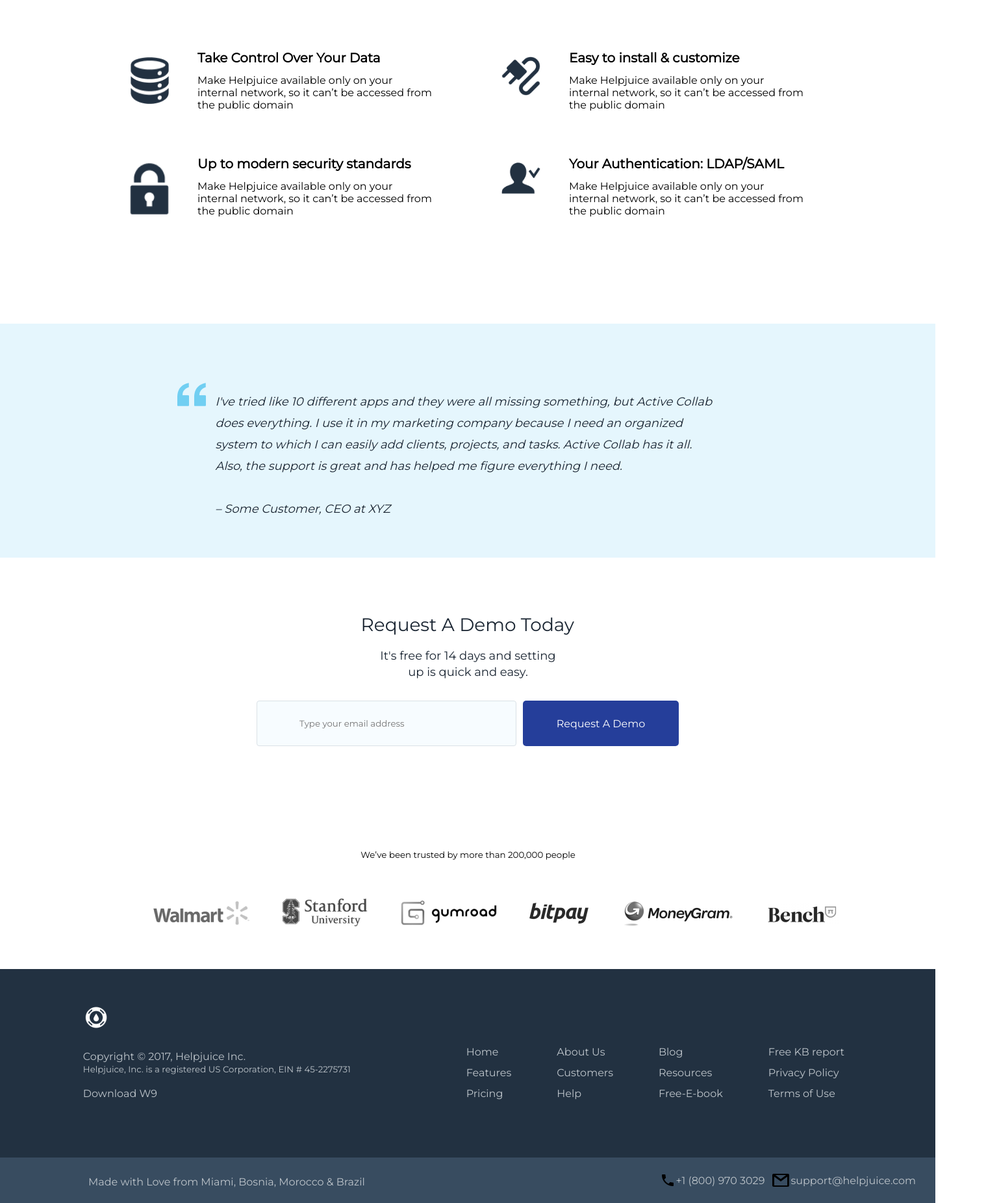
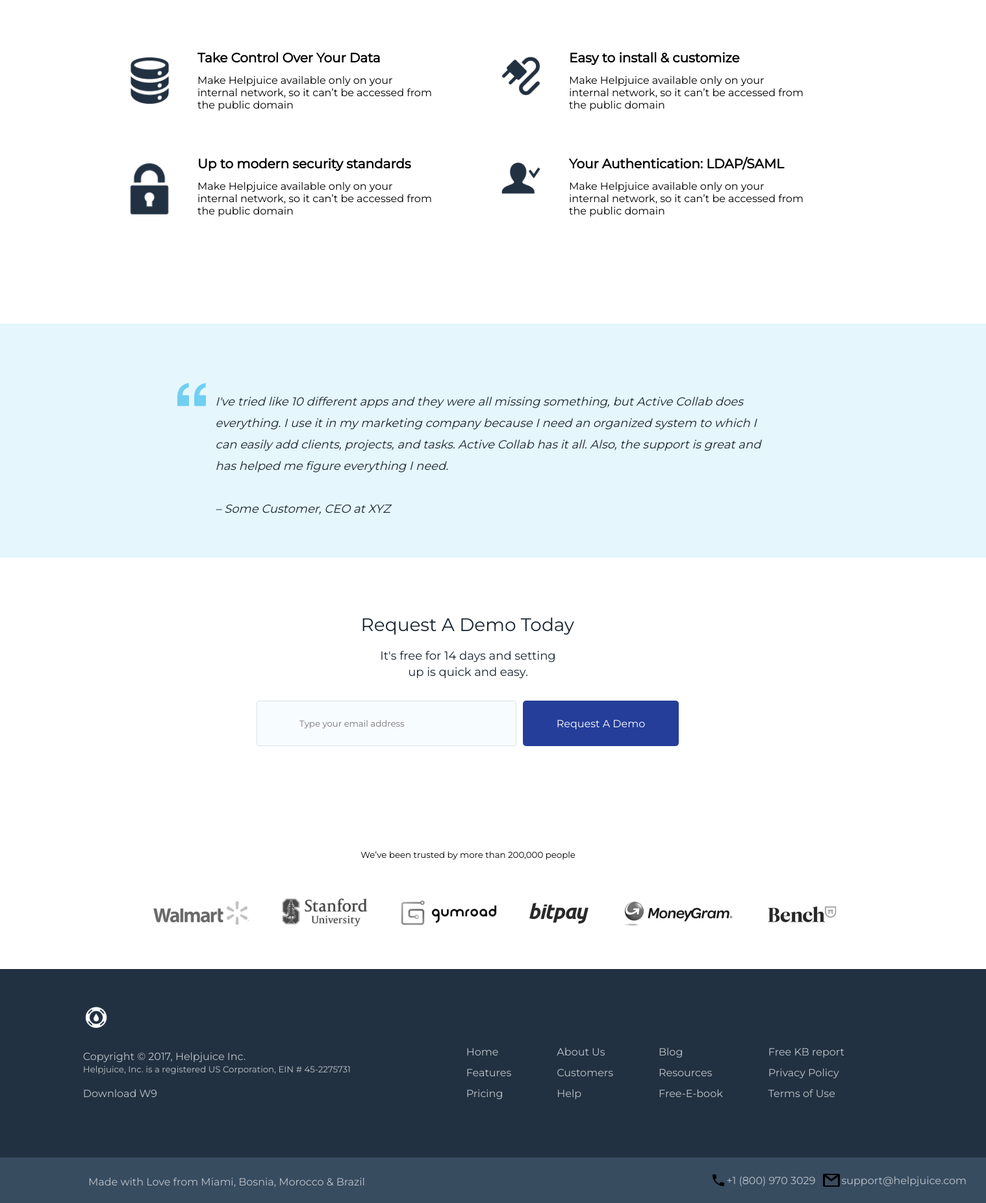
Before and after one commit to dipesh0999/helpjuice, a plain HTML site: page index.html in a window 1280 px wide. Shown: the part 1374-3225 px from the top of the page at 65% size, 1518 px wide, since content can reach past the window. Drawn offline with Linux system fonts and the light colour scheme.

Commit message:
Update project.css

```diff
--- a/project.css
+++ b/project.css
@@ -166,7 +166,7 @@ a{
     margin-bottom: 12px;
 }
 .feedback{
-    width: 1440px;
+    width: 1518px;
     height: 360px;
     background: rgba(0, 169, 232, .1);
     padding: 20px;
@@ -274,7 +274,7 @@ a{
     margin-bottom: 63px;
 }
 #footer{
-    width: 1440px;
+    width: 1518px;
     height: 290px;
     padding-top: 58px;
     background-color: #223141;
@@ -324,7 +324,7 @@ li{
 }
 #footer-2{
     background-color: #384c60;
-    width: 1440px;
+    width: 1518px;
 }
 .footer-contain-2{
     display: flex;
```
